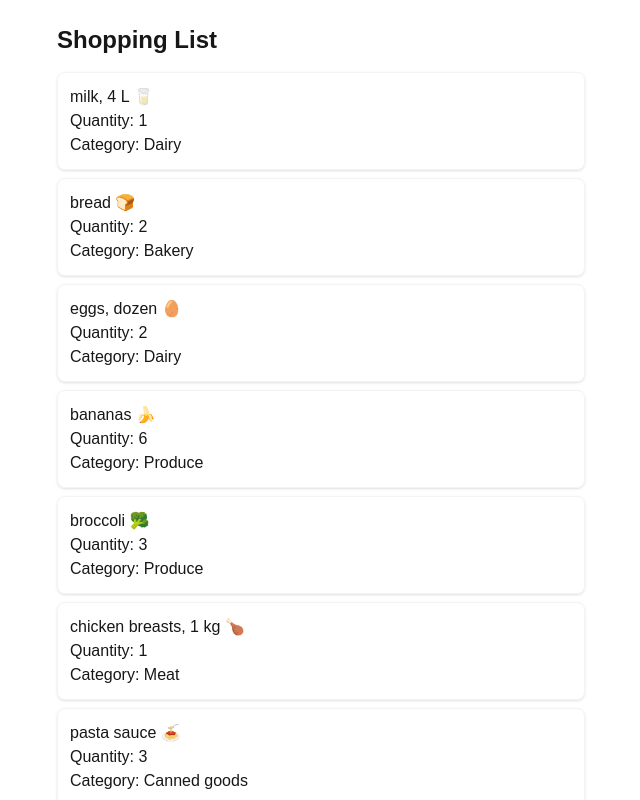
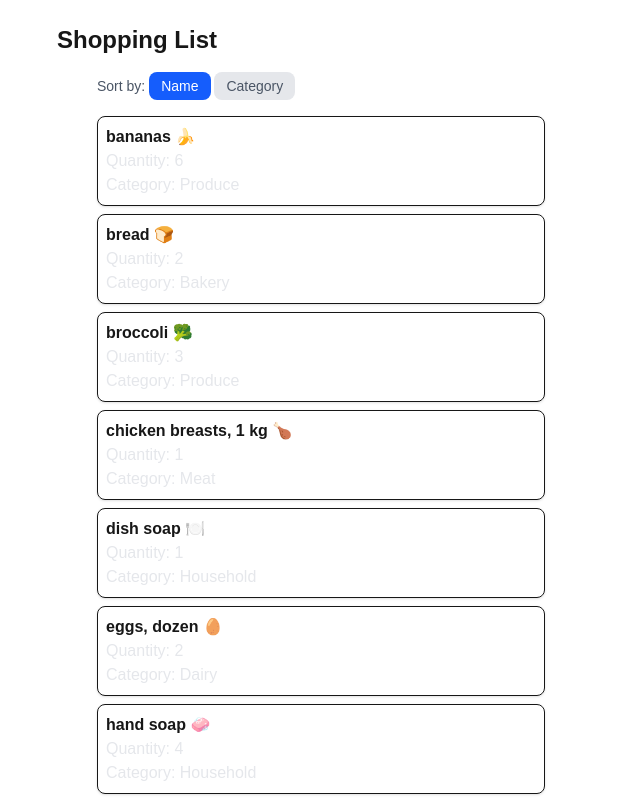
Before and after one commit to Mishti3678/cprg306-assignments, a Next.js app: page /week-3 in a window 1280 px wide. Shown: the top 800 px of the page, without its empty margins (319-959 px from the left). Built offline with nearby package versions, Linux system fonts and the light colour scheme.

Commit message:
Add week-6 assignment

```diff
--- a/app/page.js
+++ b/app/page.js
@@ -11,7 +11,9 @@ export default function Home() {
       <Link href="/week-3">Go to Week 3 </Link>→
       <Link href="/week-4">Go to Week 4 </Link>→
       <Link href="/week-5">Go to Week 5 </Link>→
-      Go to Week 6 →  Go to Week 7 → Go to Week 8 →
+      <Link href="/week-6">Go to Week 6 </Link>→
+      Go to Week 7 →
+      Go to Week 8 →
       </p>
     </main>
   );
--- a/app/week-3/item-list.js
+++ b/app/week-3/item-list.js
@@ -1,6 +1,6 @@
 /*create a functional component named ItemList. Inside this component, copy paste the following item objects each with name,
 quantity, and category properties. Render these items using the Item component you just created, passing item data as props*/
-import Item from "./item";
+import Item from "../week-3/item";
 import React from 'react';
 import Link from "next/link";
 export default function ItemList() {
--- a/app/week-3/page.js
+++ b/app/week-3/page.js
@@ -2,7 +2,7 @@
 component. Use Tailwind classes for styling.*/
 import React from 'react';
 import Item from './item';
-import ItemList from './item-list';
+import ItemList from '../week-6/item-list';
 import Link from 'next/link';
 export const metadata = {
   title: 'Week 3 Assignment',
--- a/app/week-4/new-item.js
+++ b/app/week-4/new-item.js
@@ -15,7 +15,7 @@ export default function NewItem() {
   return (
     <div className="bg-white p-6 rounded-lg shadow-md w-[450px]">
     <div className="flex flex-col items-start"></div>
-      <h1 className="text-lg text-sm text-gray-600  mb-4">Quantity:<span className="text-xl text-sm text-gray-100 font-bold">{quantity}</span></h1>
+      <h1 className="text-lg text-gray-600  mb-4">Quantity:<span className="text-xl  text-gray-100 font-bold">{quantity}</span></h1>
       <div className="flex items-left space-x-4 mb-4">
         <button onClick={decrement}
           className="px-4 py-2 bg-gray-200 text-white-900 rounded-lg hover:bg-gray-300"
--- a/app/week-5/new-item.js
+++ b/app/week-5/new-item.js
@@ -35,7 +35,7 @@ export default function NewItem() {
 
   return (
     <form onSubmit={handleSubmit}>
-      <div className="bg-white p-6 rounded-lg shadow-md w-[400px] required">
+      <div className="bg-white p-6 rounded-lg shadow-md w-[400px]">
         <label className="text- mb-1 ">Item Name</label>
         <input
           type="text"
--- /dev/null
+++ b/app/week-6/item-list.js
@@ -0,0 +1,54 @@
+"use client";
+import { useState, useEffect } from "react";
+import Item from "./item";
+import itemsData from "./items.json";
+
+export default function ItemList() {
+  const [sortBy, setSortBy] = useState("name");
+
+  // Sort items based on sortBy value
+  const sortedItems = [...itemsData].sort((a, b) => {
+    if (sortBy === "name") {
+      return a.name.localeCompare(b.name);
+    } else if (sortBy === "category") {
+      return a.category.localeCompare(b.category);
+    }
+  });
+
+  return (
+    <div>
+      <div className="mb-4 space-x-2 flex items-center">
+        <p className=" text-sm w-full max-w-md mx-auto text-gray-600">Sort by:
+          <a>  </a>
+        <button
+          onClick={() => setSortBy("name")}
+          className={`px-3 py-1 rounded-lg ${
+            sortBy === "name" ? "bg-blue-600 text-white" : "bg-gray-200"
+          }`}
+        >
+          Name
+        </button>
+        <a>   </a>
+        <button
+          onClick={() => setSortBy("category")}
+          className={`px-3 py-1 rounded-lg ${
+            sortBy === "category" ? "bg-blue-600 text-white" : "bg-gray-200"
+          }`}
+        >
+           Category
+        </button></p>
+      </div>
+
+       <ul className="w-full max-w-md mx-auto">
+          {sortedItems.map((item) => (
+          <Item
+            key={item.id}
+            name={item.name}
+            quantity={item.quantity}
+            category={item.category}
+          />
+        ))}
+      </ul>
+    </div>
+  );
+}
--- /dev/null
+++ b/app/week-6/item.js
@@ -0,0 +1,11 @@
+"use client";
+
+export default function Item({ name, quantity, category }) {
+  return (
+    <li className="border p-2 rounded-lg mb-2 shadow-sm hover:shadow-md transition">
+      <div className="font-semibold text-l">{name}</div>
+      <div className="text-gray-200 text-l">Quantity: {quantity}</div>
+      <div className="text-gray-200 text-l capitalize">Category: {category}</div>
+    </li>
+  );
+}
--- /dev/null
+++ b/app/week-6/items.json
@@ -0,0 +1,74 @@
+[
+  {
+    "id": "1h2GJKH12gkHG31h1H",
+    "name": "milk, 4 L 🥛",
+    "quantity": 1,
+    "category": "dairy"
+  },
+  {
+    "id": "2KJH3k2j3H1k2J3K1H",
+    "name": "bread 🍞",
+    "quantity": 2,
+    "category": "bakery"
+  },
+  {
+    "id": "3h2KJH3k2j3H1k2J3",
+    "name": "eggs, dozen 🥚",
+    "quantity": 2,
+    "category": "dairy"
+  },
+  {
+    "id": "4k2J3K1H2GJKH12gk",
+    "name": "bananas 🍌",
+    "quantity": 6,
+    "category": "produce"
+  },
+  {
+    "id": "5H1h1H2KJH3k2j3H",
+    "name": "broccoli 🥦",
+    "quantity": 3,
+    "category": "produce"
+  },
+  {
+    "id": "6H1k2J3K1H2GJKH1",
+    "name": "chicken breasts, 1 kg 🍗",
+    "quantity": 1,
+    "category": "meat"
+  },
+  {
+    "id": "7gkHG31h1H2KJH3k",
+    "name": "pasta sauce 🍝",
+    "quantity": 3,
+    "category": "canned goods"
+  },
+  {
+    "id": "8j3H1k2J3K1H2GJK",
+    "name": "spaghetti, 454 g 🍝",
+    "quantity": 2,
+    "category": "dry goods"
+  },
+  {
+    "id": "9H12gkHG31h1H2KJ",
+    "name": "toilet paper, 12 pack 🧻",
+    "quantity": 1,
+    "category": "household"
+  },
+  {
+    "id": "10H3k2j3H1k2J3K1",
+    "name": "paper towels, 6 pack",
+    "quantity": 1,
+    "category": "household"
+  },
+  {
+    "id": "11k2J3K1H2GJKH12",
+    "name": "dish soap 🍽️",
+    "quantity": 1,
+    "category": "household"
+  },
+  {
+    "id": "12GJKH12gkHG31h1",
+    "name": "hand soap 🧼",
+    "quantity": 4,
+    "category": "household"
+  }
+]
--- /dev/null
+++ b/app/week-6/page.js
@@ -0,0 +1,11 @@
+"use client";
+import ItemList from "./item-list";
+
+export default function Page() {
+  return (
+     <main className="p-6 max-w-xl mx-auto">
+      <h1 className=" text-2xl font-bold w-full max-w-md mx-auto mb-1.5">Shopping List</h1>
+      <ItemList />
+    </main>
+  );
+}
```
